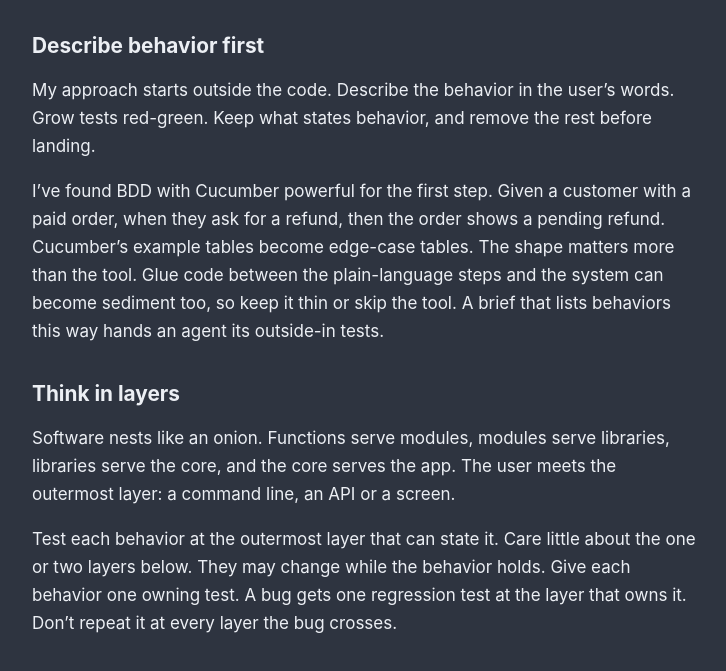
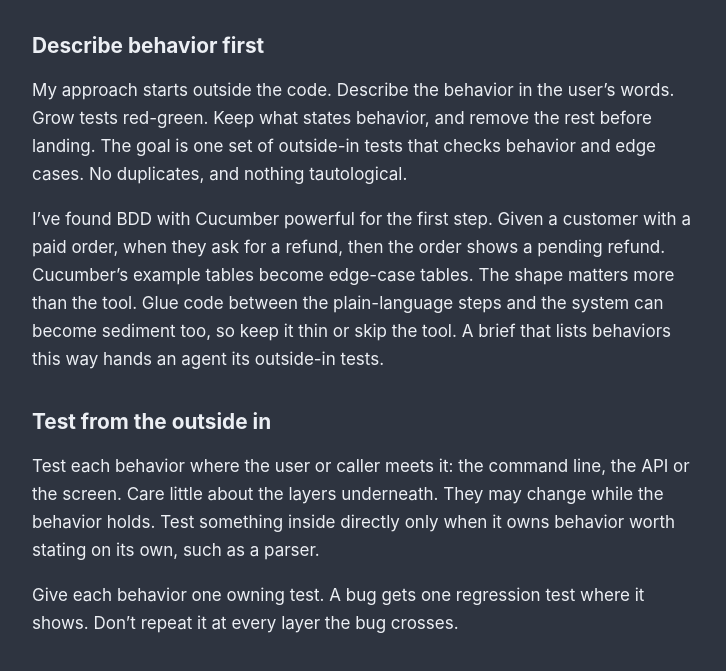
Before and after one commit to imaurer/imaurer.github.io, an Astro site in the folder astro/: page /writing/red-green-remove-outside-in-tests in a window 1280 px wide. Shown: the part 1156-1827 px from the top of the page, without its empty margins (276-1002 px from the left). Built offline with nearby package versions, Linux system fonts and the light colour scheme; Astro itself is replaced by a stand-in of ours.

Commit message:
Simplify Red, Green, Remove around outside-in behavior and add coverage

```diff
--- a/astro/src/content/writing/red-green-remove-outside-in-tests.md
+++ b/astro/src/content/writing/red-green-remove-outside-in-tests.md
@@ -8,7 +8,7 @@ draft: false
 image: /images/red-green-remove-outside-in-tests.png
 ---
 
-![Three onions of nested layers, from function in the middle out to the interface. In build, many scaffolding tests pile up in the inner layers. In move outward, they thin out and a behavior ring starts at the interface. In land, a full behavior ring remains with a few kept tests inside.](/images/red-green-remove-outside-in-tests.png)
+![Two panels. While building, many small scaffolding tests sit inside nested rings. Once landed, the inside is nearly empty, a bold ring of behavior tests wraps the outside, and a few edge-case tests remain.](/images/red-green-remove-outside-in-tests.png)
 
 The OpenClaw team reported deleting around 400,000 lines of their own tests without much change in code coverage. That number stuck with me. Models love writing a test for every tiny change, and they rarely clean up after themselves.
 
@@ -22,15 +22,15 @@ Sediment slows every build, and agents run the suite constantly. It breaks on re
 
 ## Describe behavior first
 
-My approach starts outside the code. Describe the behavior in the user's words. Grow tests red-green. Keep what states behavior, and remove the rest before landing.
+My approach starts outside the code. Describe the behavior in the user's words. Grow tests red-green. Keep what states behavior, and remove the rest before landing. The goal is one set of outside-in tests that checks behavior and edge cases. No duplicates, and nothing tautological.
 
 I've found BDD with Cucumber powerful for the first step. Given a customer with a paid order, when they ask for a refund, then the order shows a pending refund. Cucumber's example tables become edge-case tables. The shape matters more than the tool. Glue code between the plain-language steps and the system can become sediment too, so keep it thin or skip the tool. A brief that lists behaviors this way hands an agent its outside-in tests.
 
-## Think in layers
+## Test from the outside in
 
-Software nests like an onion. Functions serve modules, modules serve libraries, libraries serve the core, and the core serves the app. The user meets the outermost layer: a command line, an API or a screen.
+Test each behavior where the user or caller meets it: the command line, the API or the screen. Care little about the layers underneath. They may change while the behavior holds. Test something inside directly only when it owns behavior worth stating on its own, such as a parser.
 
-Test each behavior at the outermost layer that can state it. Care little about the one or two layers below. They may change while the behavior holds. Give each behavior one owning test. A bug gets one regression test at the layer that owns it. Don't repeat it at every layer the bug crosses.
+Give each behavior one owning test. A bug gets one regression test where it shows. Don't repeat it at every layer the bug crosses.
 
 ## Red, green, remove
 
@@ -45,6 +45,10 @@ The four kinds that stay:
 - **Edge-case tables**: boundaries, empty input, bad input and limits in one table.
 - **Contract checks** on what others depend on: schemas, output formats, secrecy, releases.
 - **Regression tests** that failed on the code before the fix.
+
+## Coverage counts lines, not claims
+
+Line coverage tells you which code ran during the tests. It doesn't tell you whether any test would notice that code going wrong. A tautological test runs the code and asserts what its setup already made true. Coverage goes up, and nothing is checked. So treat coverage as a map of what's untested, never as proof of what's tested. Mutation testing asks the better question: if this code broke, would a test fail?
 
 ## What about deleting all your unit tests?
 
```
Also changed, not shown: astro/public/images/red-green-remove-outside-in-tests.png.
